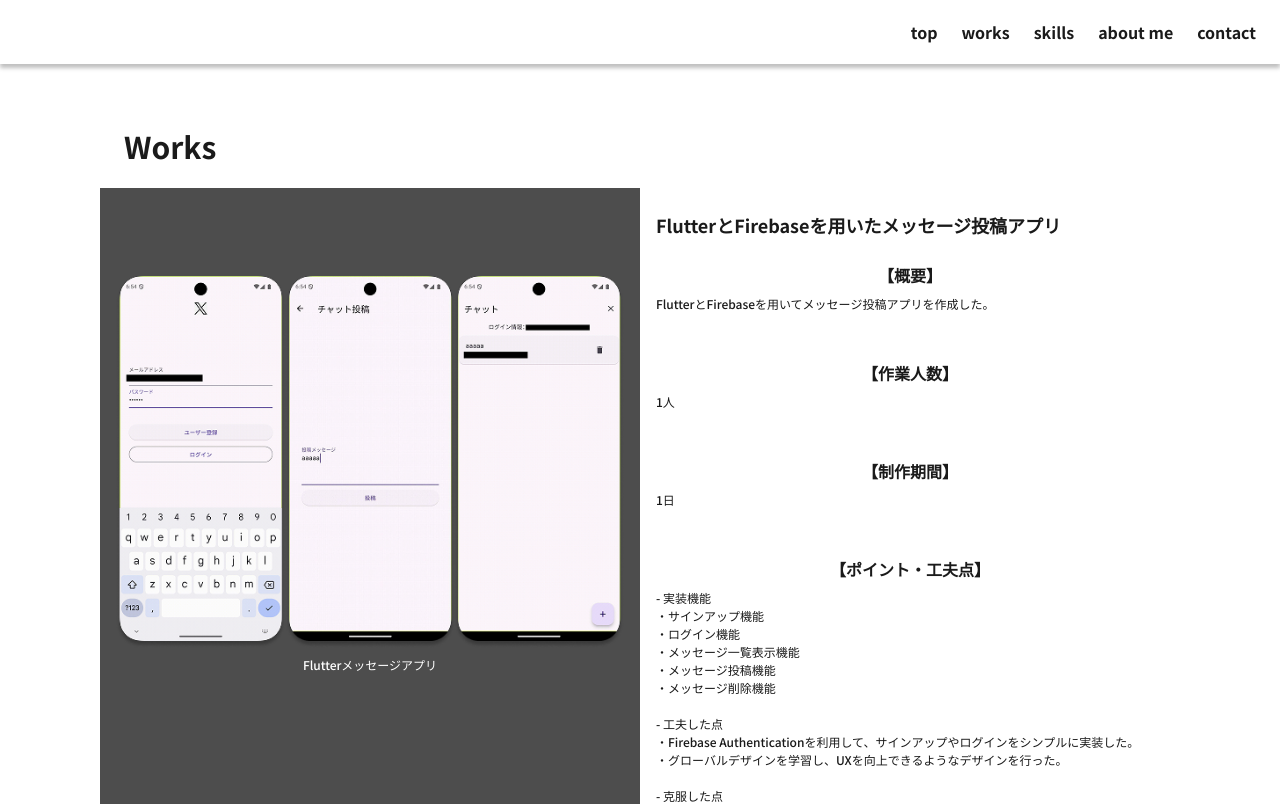
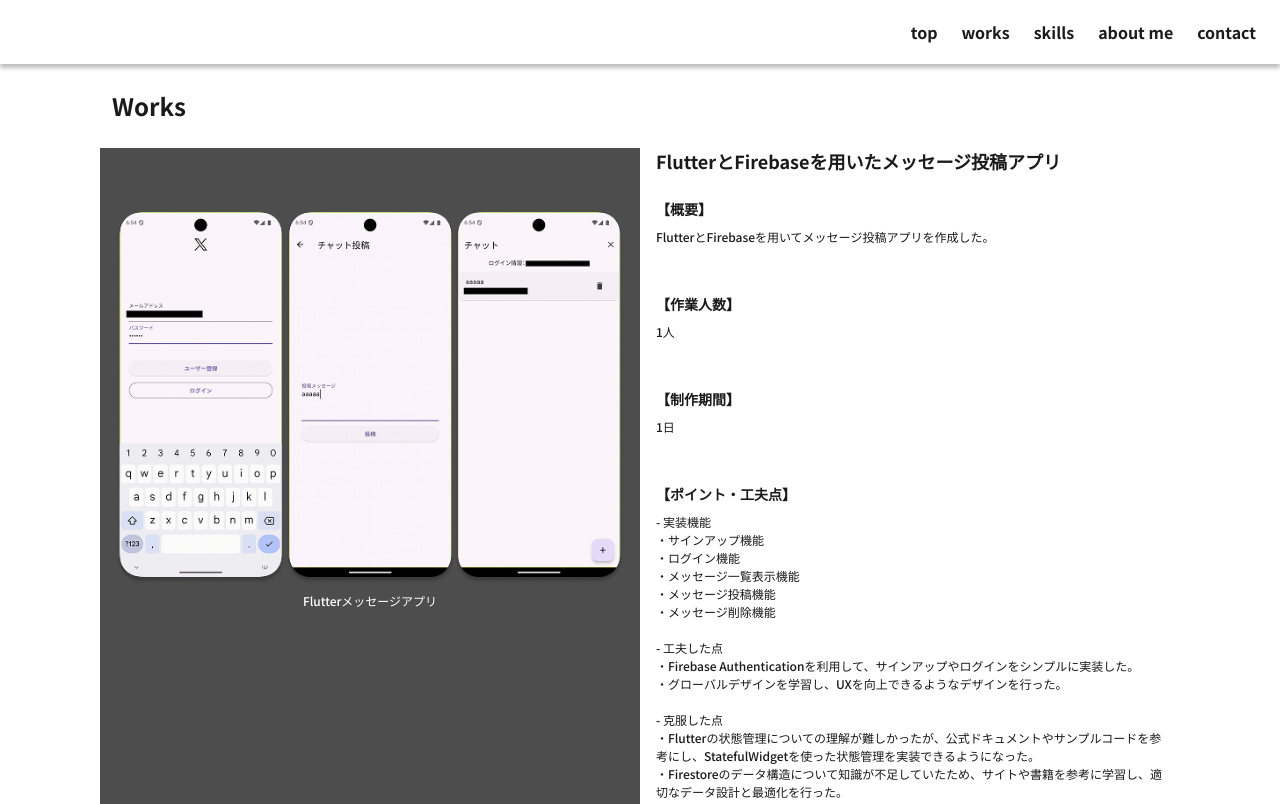
Before and after one commit to hanaka23/my-portfolio, a Next.js app: page /works/flutter-message-app in a window 1280 px wide. Shown: the top 804 px of the page. Built offline with nearby package versions, Linux system fonts and the light colour scheme.

Commit message:
style:work page テキストスタイル適用

```diff
--- a/app/globals.css
+++ b/app/globals.css
@@ -35,13 +35,35 @@
     font-weight: 700;
     margin-bottom: 24px;
   }
+  h4 {
+    font-size: 12px;
+    font-weight: 700;
+    margin-bottom: 12px;
+  }
+  h5 {
+    font-weight: 700;
+    font-size: 10px;
+    margin: 4px 0;
+  }
+  p {
+    font-size: 10px;
+    font-weight: 500;
+  }
   @media screen and (min-width: 768px) {
-    h3{
+    h3 {
       margin-bottom: 64px;
     }
-  }
-  p {
-    margin: 0;
+    h4 {
+      font-size: 18px;
+      margin-bottom: 24px;
+    }
+    h5 {
+      font-size: 14px;
+      margin: 8px 0;
+    }
+    p {
+      font-size: 12px;
+    }
   }
 }
 
--- a/app/works/[id]/page.tsx
+++ b/app/works/[id]/page.tsx
@@ -11,26 +11,18 @@
 
   return (
     <>
-      <div className="py-[64px] max-w-[1080px] m-auto">
+      <div className="max-w-[1080px] m-auto">
         {/* タイトル */}
-        <h1 className="pl-[24px] text-3xl font-bold mb-6 w-full mx-auto px-4">
-          Works
-        </h1>
+        <h3 className="text-left px-[12px] my-[24px]">Works</h3>
         {/* ===== 背景付きエリア ===== */}
-        <div
-          className="
-            w-full
-            py-6
-            bg-[linear-gradient(to_right,#4d4d4d_50%,transparent_50%)]
-          "
-        >
+        <div className="w-full bg-[linear-gradient(to_right,#4d4d4d_50%,transparent_50%)]">
           {/* 中身（幅制限） */}
           <div className="w-full mx-auto px-4">
             <div className="flex gap-[32px]">
               {/* ===== 画像 ===== */}
-              <div className="flex-1 pt-[64px]">
+              <div className="flex-1 md:pt-[64px] pt-[24px]">
                 {work.image?.slice(1).map((img, index) => (
-                  <figure key={index} className="mb-[84px]">
+                  <figure key={index} className="md:mb-[84px] mb-[32px] ">
                     {img.src.endsWith(".mp4") ? (
                       <video
                         src={`/images/works/${img.src}`}
@@ -53,25 +45,25 @@
                 ))}
               </div>
               {/* ===== 説明 ===== */}
-              <section className="flex-1">
-                <h2 className="text-[18px] font-bold mb-[24px]">
+              <section className="flex-1 pb-[64px]">
+                <h4>
                   {work.title}
-                </h2>
+                </h4>
                 {work.sections.map((section, i) => (
-                  <div key={i} className="mb-[48px]">
-                    <h3 className="font-semibold text-[16px] my-[8px]">
+                  <div key={i} className="mb-[24px] md:mb-[48px]">
+                    <h5 className="">
                       {section.heading}
-                    </h3>
-                    <p className="text-[12px] whitespace-pre-line">
+                    </h5>
+                    <p className="whitespace-pre-line">
                       {section.body}
                     </p>
                   </div>
                 ))}
                 <div>
-                  <h3 className="font-semibold text-[16px] my-[8px]">
+                  <h5>
                     【使用技術】
-                  </h3>
-                  <ul className="list-disc list-inside text-[12px] my-0">
+                  </h5>
+                  <ul className="list-disc list-inside text-[10px] md:text-[12px] my-0">
                     {work.tech.map((t, i) => (
                       <li key={i}>{t}</li>
                     ))}
```
